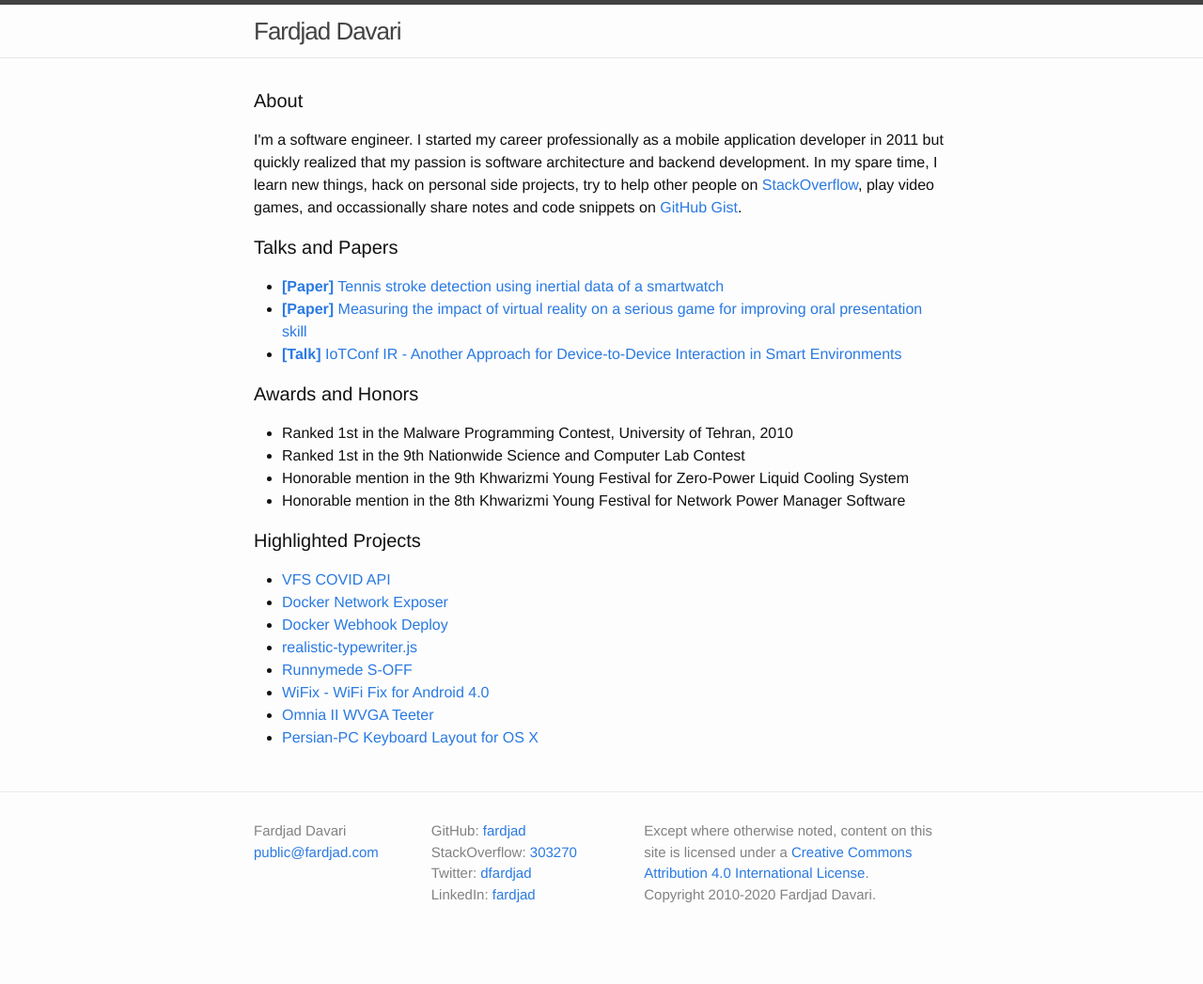
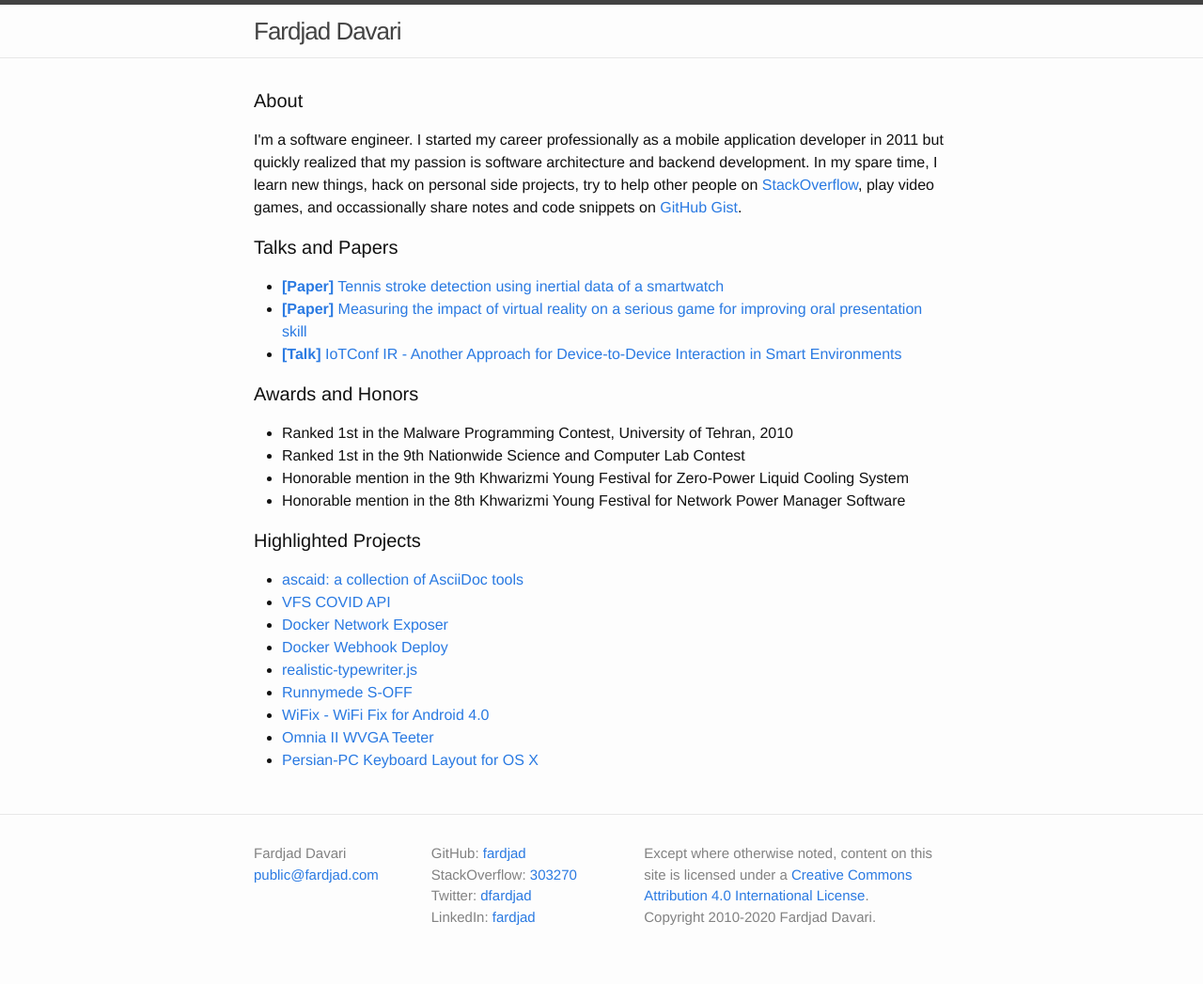
Before and after one commit to fardjad/fardjad.github.io, a Jekyll site: the page built from index.html, in a window 1280 px wide. Shown: the whole page at 94% size. Built offline with Jekyll 4.4.1, drawn with Linux system fonts in a browser that asks for light colours; before the commit the page ends 1023 px from its top, so only the background shows below that.

Commit message:
Update highlighted-projects.html

```diff
--- a/_includes/highlighted-projects.html
+++ b/_includes/highlighted-projects.html
@@ -1,6 +1,11 @@
 <div id="highlighted-projects">
   <h1 class="page-heading">Highlighted Projects</h1>
   <ul>
+    <li>
+      <a href="https://github.com/fardjad/node-ascaid">
+        ascaid: a collection of AsciiDoc tools
+      </a>
+    </li>
     <li>
       <a href="https://github.com/fardjad/node-vfs-covid-api">
         VFS COVID API
```
